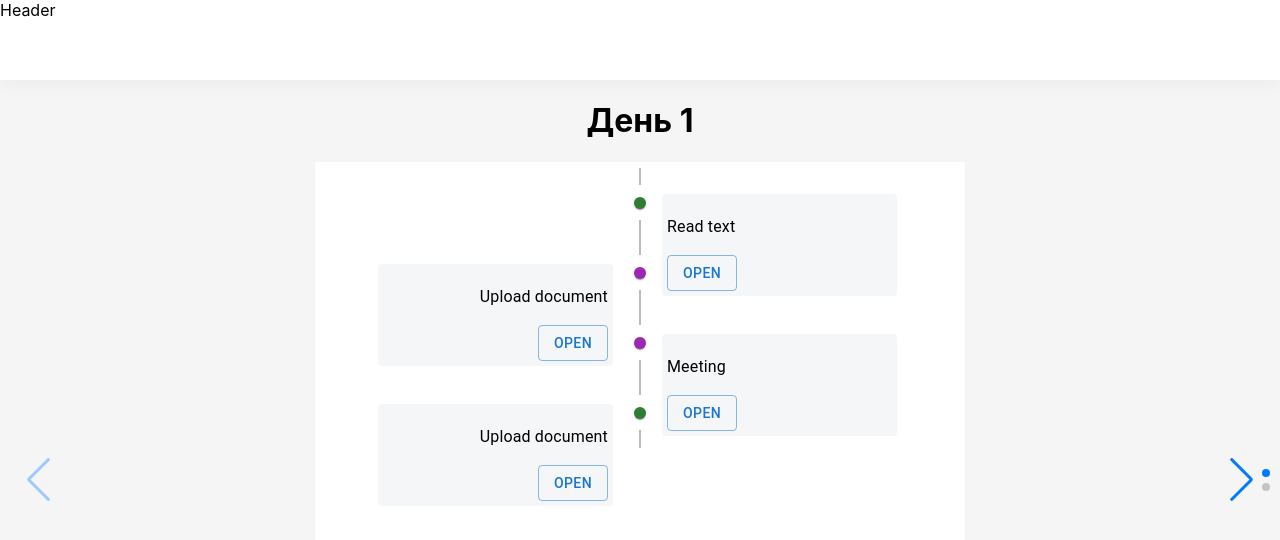
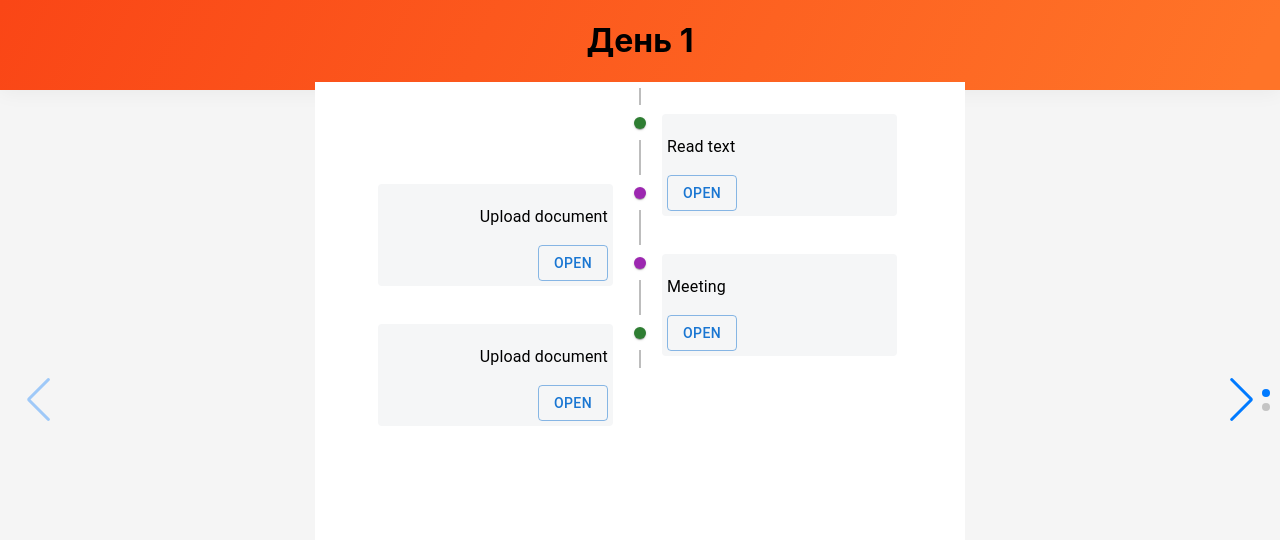
Before and after one commit to iris1111/mimo2021, a React (Create React App) app in the folder frontend/: page /newbie in a window 1280 px wide. Shown: the top 540 px of the page. Built offline with nearby package versions, Linux system fonts and the light colour scheme.

Commit message:
header start

```diff
--- /dev/null
+++ b/frontend/src/components/Header.tsx
@@ -0,0 +1,10 @@
+import React, { useState } from "react";
+
+
+export default function Header (props: any) {
+    return (
+        <div className="header">
+            <div className="logo"></div>
+        </div>
+    );
+  }
--- a/frontend/src/index.css
+++ b/frontend/src/index.css
@@ -17,3 +17,17 @@ html {
   margin: 0;
   padding: 0;
 }
+
+.header {
+  background: linear-gradient(115.13deg, #FA4616 0%, #FF7428 97.28%);
+  box-shadow: 0px 2px 20px rgba(0, 0, 0, 0.05);
+  height: 90px;
+  position: absolute;
+  top: 0;
+  left: 0;
+  right: 0;
+}
+.swiper-wrapper {
+  /*margin-top: -80px;*/
+  outline: 1px solid red;
+}
--- a/frontend/src/newbie/index.tsx
+++ b/frontend/src/newbie/index.tsx
@@ -3,6 +3,7 @@ import { Swiper, SwiperSlide } from "swiper/react";
 import "swiper/swiper-bundle.min.css";
 import "swiper/swiper.min.css";
 import "./style.css";
+import Header from "../components/Header";
 
 import TaskLine from "../components/TaskLine/";
 // import Swiper core and required modules
@@ -14,7 +15,7 @@ SwiperCore.use([Navigation, Mousewheel, Pagination]);
 export default function Newbie() {
   return (
     <div>
-      <div className="header">Header</div>
+      <Header/>
       <Swiper
         direction={"vertical"}
         slidesPerView={1}
--- a/frontend/src/newbie/style.css
+++ b/frontend/src/newbie/style.css
@@ -12,8 +12,3 @@
 .swiper-button-next {
   right: 25px;
 }
-.header {
-  background: #ffffff;
-  box-shadow: 0px 2px 20px rgba(0, 0, 0, 0.05);
-  height: 80px;
-}
```
Also changed, not shown: frontend/public/logo.png (added).
